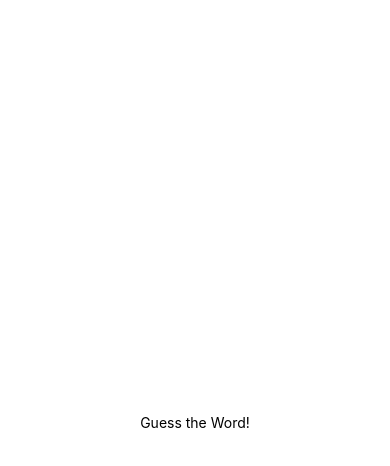
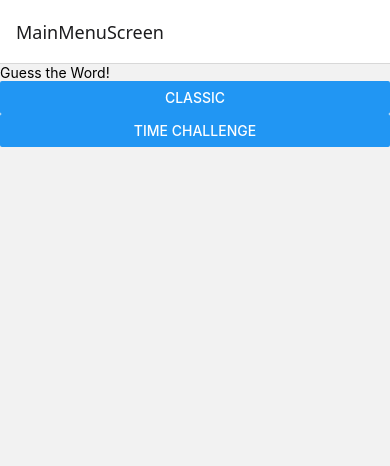
Before and after one commit to IrvinToh/FPFinal, a React Native app: screen /MainMenuScreen in a window 390 px wide. Shown: the top 466 px of the page. Built offline with nearby package versions, Linux system fonts and the light colour scheme.

Commit message:
Set up initial main menu

```diff
--- a/App.js
+++ b/App.js
@@ -2,14 +2,19 @@
 import { StyleSheet, Text, View } from 'react-native';
 import React from 'react';
 import { NavigationContainer } from '@react-navigation/native';  // Import the navigation container
-import { createStackNavigator } from '@react-navigation/stack';
+import { createStackNavigator } from '@react-navigation/stack'; // Import stack navigator
+import MainMenuScreen from './Screens/MainMenuScreen.js'; //import MainMenuScreen
+
+const Stack = createStackNavigator(); //Initalise stack navigator
 
 export default function App() {
   return (
-    <View style={styles.container}>
-      <Text>Guess the Word!</Text>
-      <StatusBar style="auto" />
-    </View>
+
+    <NavigationContainer>{/* Navigation container that holds all screens */}
+      <Stack.Navigator initialRouteName="MainMenuScreen">
+        <Stack.Screen name="MainMenuScreen" component={MainMenuScreen} />
+      </Stack.Navigator>
+    </NavigationContainer>
   );
 }
 
--- a/Screens/MainMenuScreen.js
+++ b/Screens/MainMenuScreen.js
@@ -0,0 +1,20 @@
+import React from 'react';
+import { View, Text, Button } from 'react-native';
+
+const MainMenuScreen = ({ navigation }) => {
+  return (
+    <View>
+      <Text>Guess the Word!</Text>
+      <Button
+        title="Classic"
+        onPress={() => navigation.navigate('GameModeOne')}  // Navigate to the classic screen
+      />
+      <Button
+        title="Time challenge"
+        onPress={() => navigation.navigate('GameModeTwo')}  // Navigate to the time challenge screen
+      />
+    </View>
+  );
+};
+
+export default MainMenuScreen;
```
Also changed, not shown: package.json (+4 -3 lines), 1 other file (tests, documents, lock files or other folders).
